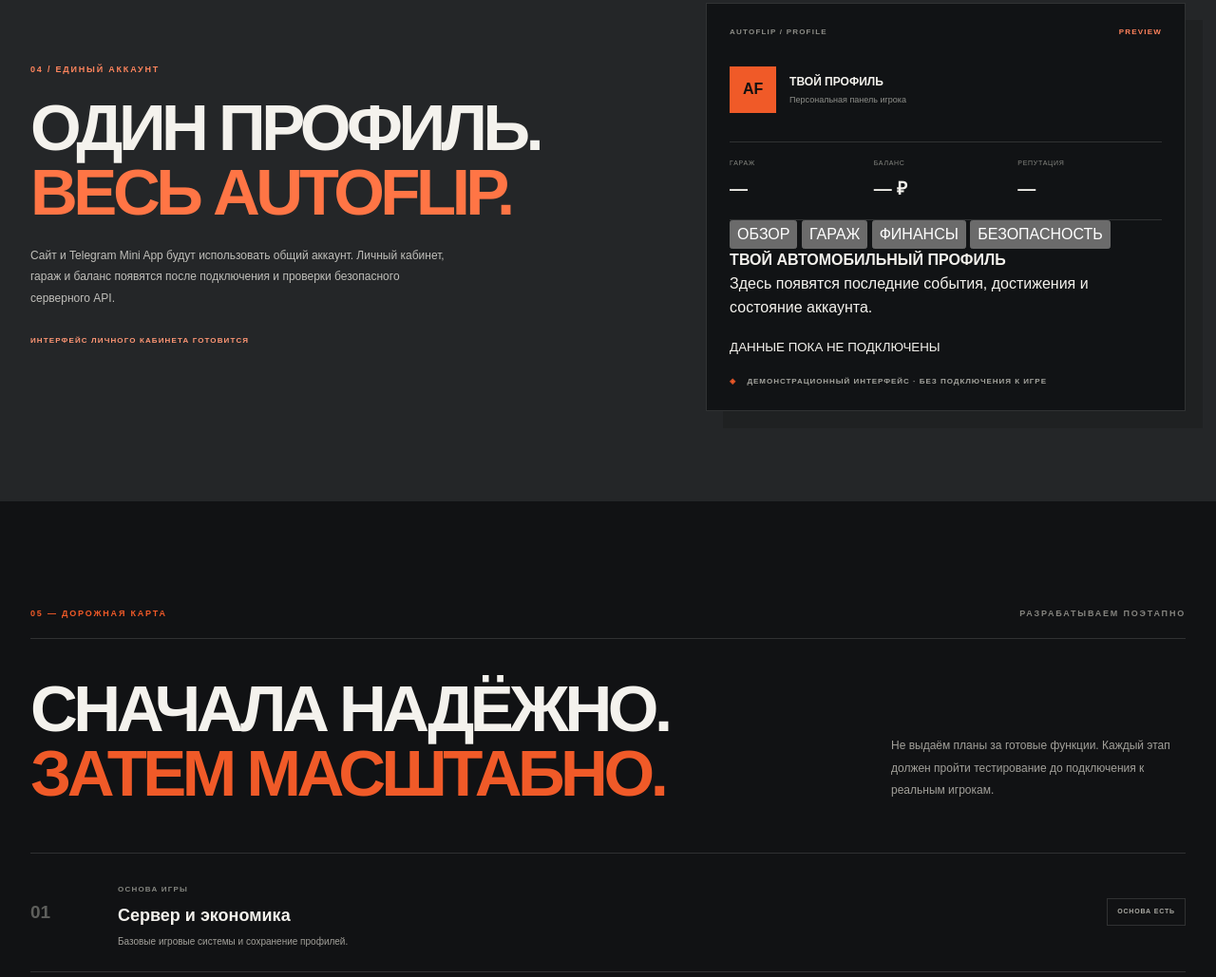
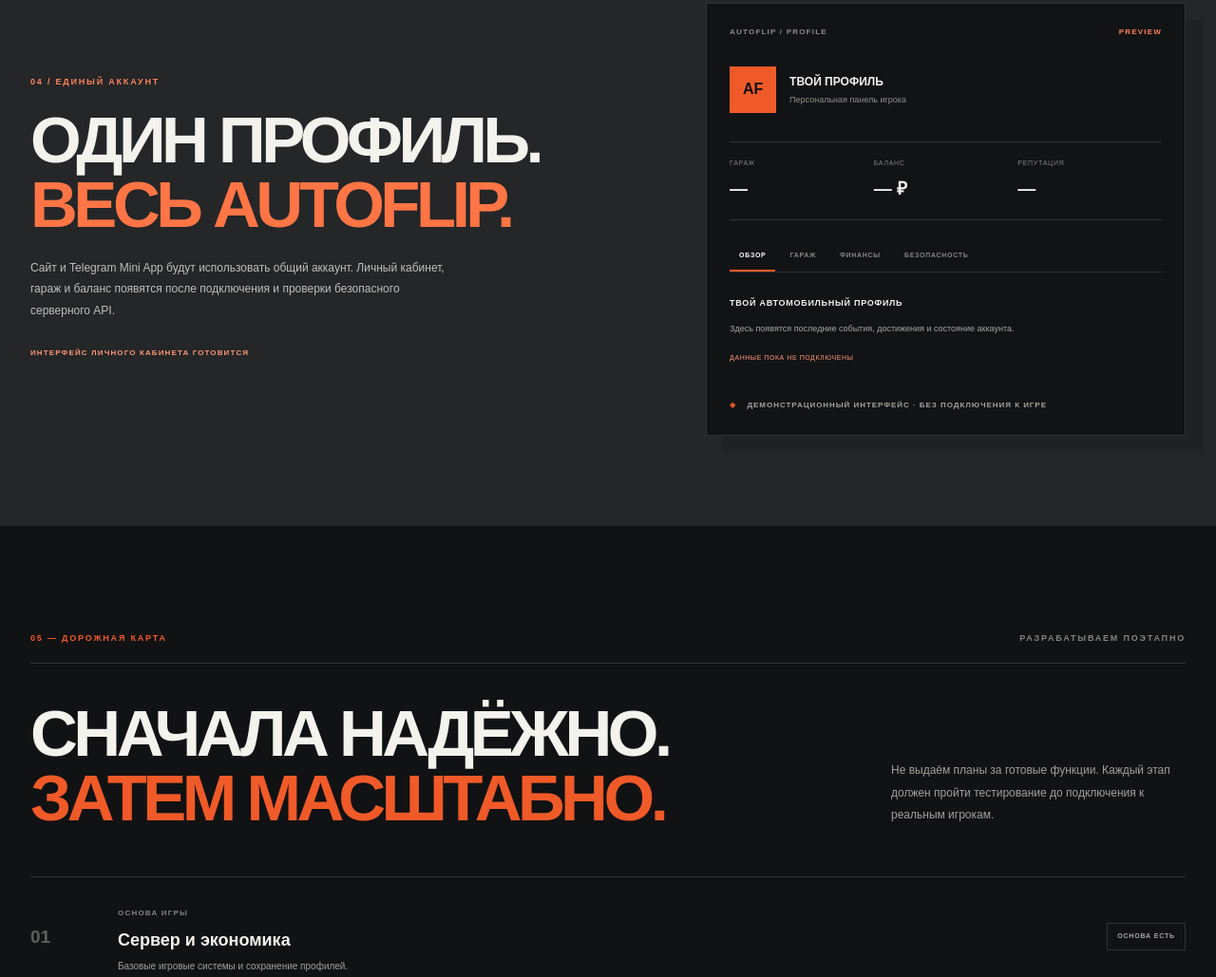
Before and after one commit to demin6632-del/CarFlipCopilot, a website: page web/index.html in a window 1280 px wide. Shown: the part 4191-5220 px from the top of the page at 95% size. Drawn offline with Linux system fonts and the light colour scheme.

Commit message:
Add accessible account preview tabs

```diff
--- a/web/styles.css
+++ b/web/styles.css
@@ -132,3 +132,14 @@
  .garage-car{grid-template-columns:1fr}
  .garage-car>img{height:160px;min-height:0}
 }
+
+/* Account preview tabs: keyboard-friendly, visibly non-live demo panels */
+.profile-tabs{display:flex;gap:5px;overflow-x:auto;margin-top:20px;border-bottom:1px solid var(--line)}
+.profile-tab{flex:0 0 auto;border:0;border-bottom:2px solid transparent;background:transparent;color:#858680;padding:12px 10px 10px;font-size:7px;font-weight:900;letter-spacing:.1em;cursor:pointer}
+.profile-tab.is-active{border-bottom-color:var(--orange);color:#fff}
+.profile-panels{min-height:116px;padding:18px 0 4px}
+.profile-panel[hidden]{display:none}
+.profile-panel>b{font-size:9px;letter-spacing:.08em}
+.profile-panel>p{font-size:9px;line-height:1.8;color:#a7a69f;margin:8px 0}
+.profile-panel>small{font-size:7px;line-height:1.6;color:#ff9775;letter-spacing:.08em}
+.profile-tab:focus-visible{outline:2px solid #ff865f;outline-offset:-2px}
```
